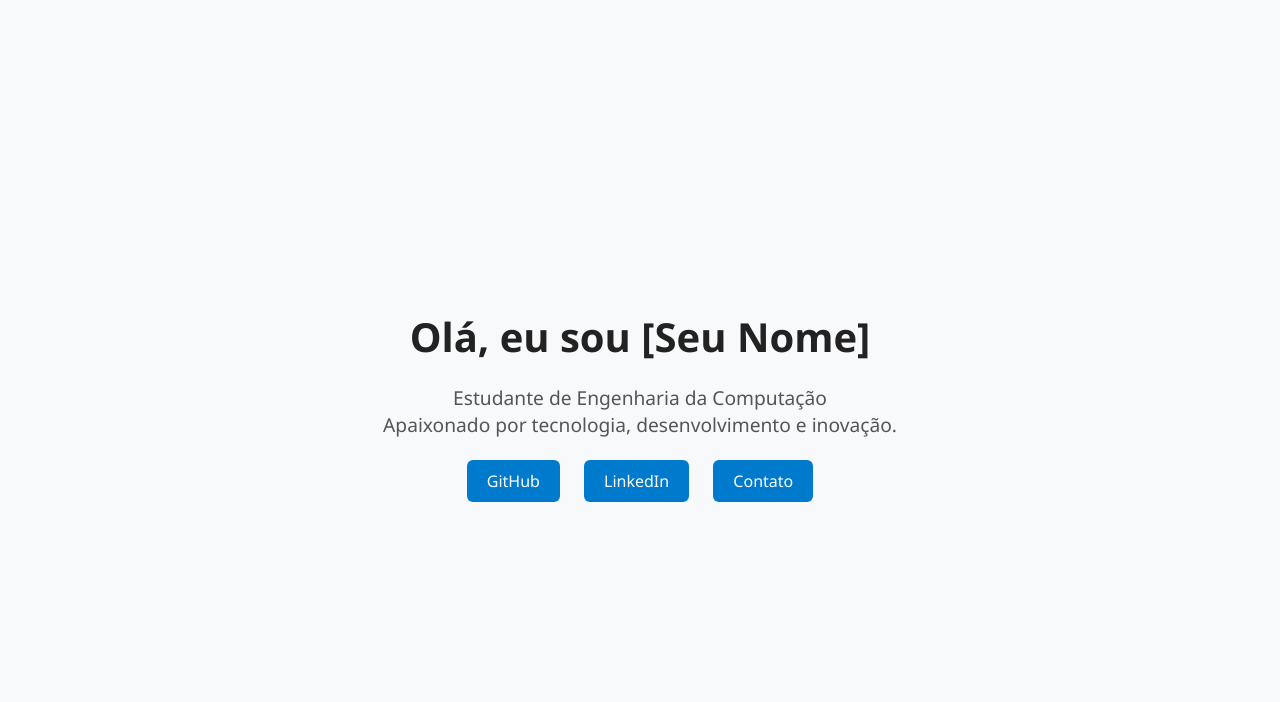
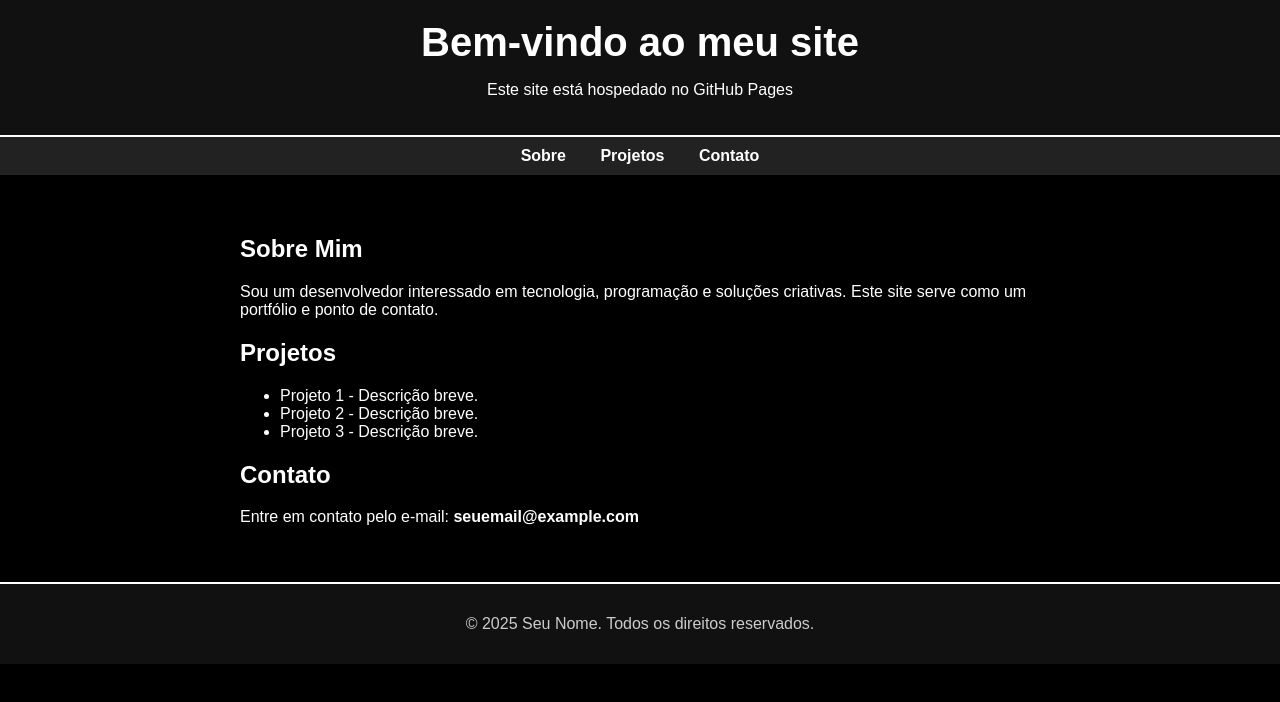
Before and after one commit to Marcos-cn/PageBBN, a plain HTML site: page index.html in a window 1280 px wide. Drawn offline with Linux system fonts and the light colour scheme.

Commit message:
Update index.html

```diff
--- a/index.html
+++ b/index.html
@@ -1,22 +1,89 @@
 <!DOCTYPE html>
 <html lang="pt-BR">
 <head>
-  <meta charset="UTF-8" />
-  <meta name="viewport" content="width=device-width, initial-scale=1.0"/>
-  <title>Meu Portfólio</title>
-  <link rel="stylesheet" href="style.css" />
+    <meta charset="UTF-8">
+    <meta name="viewport" content="width=device-width, initial-scale=1.0">
+    <meta name="author" content="Seu Nome">
+    <meta name="description" content="Página pessoal hospedada no GitHub Pages">
+    <title>Meu Site no GitHub Pages</title>
+    <style>
+        body {
+            background-color: #000;
+            color: #fff;
+            font-family: Arial, sans-serif;
+            margin: 0;
+            padding: 0;
+        }
+        header {
+            background-color: #111;
+            padding: 20px;
+            text-align: center;
+            border-bottom: 2px solid #fff;
+        }
+        h1 {
+            margin: 0;
+            font-size: 2.5em;
+        }
+        nav {
+            background-color: #222;
+            padding: 10px;
+            text-align: center;
+        }
+        nav a {
+            color: #fff;
+            text-decoration: none;
+            margin: 0 15px;
+            font-weight: bold;
+        }
+        nav a:hover {
+            text-decoration: underline;
+        }
+        main {
+            padding: 40px 20px;
+            max-width: 800px;
+            margin: auto;
+        }
+        footer {
+            background-color: #111;
+            color: #ccc;
+            text-align: center;
+            padding: 15px;
+            border-top: 2px solid #fff;
+        }
+    </style>
 </head>
 <body>
-  <main>
-    <h1>Olá, eu sou [Seu Nome]</h1>
-    <p>Estudante de Engenharia da Computação<br>
-    Apaixonado por tecnologia, desenvolvimento e inovação.</p>
+    <header>
+        <h1>Bem-vindo ao meu site</h1>
+        <p>Este site está hospedado no GitHub Pages</p>
+    </header>
+    <nav>
+        <a href="#sobre">Sobre</a>
+        <a href="#projetos">Projetos</a>
+        <a href="#contato">Contato</a>
+    </nav>
+    <main>
+        <section id="sobre">
+            <h2>Sobre Mim</h2>
+            <p>Sou um desenvolvedor interessado em tecnologia, programação e soluções criativas. Este site serve como um portfólio e ponto de contato.</p>
+        </section>
 
-    <div class="links">
-      <a href="https://github.com/seuusuario" target="_blank">GitHub</a>
-      <a href="https://www.linkedin.com/in/seu-perfil" target="_blank">LinkedIn</a>
-      <a href="mailto:seu@email.com">Contato</a>
-    </div>
-  </main>
+        <section id="projetos">
+            <h2>Projetos</h2>
+            <ul>
+                <li>Projeto 1 - Descrição breve.</li>
+                <li>Projeto 2 - Descrição breve.</li>
+                <li>Projeto 3 - Descrição breve.</li>
+            </ul>
+        </section>
+
+        <section id="contato">
+            <h2>Contato</h2>
+            <p>Entre em contato pelo e-mail: <strong>seuemail@example.com</strong></p>
+        </section>
+    </main>
+    <footer>
+        <p>&copy; 2025 Seu Nome. Todos os direitos reservados.</p>
+    </footer>
 </body>
 </html>
```
